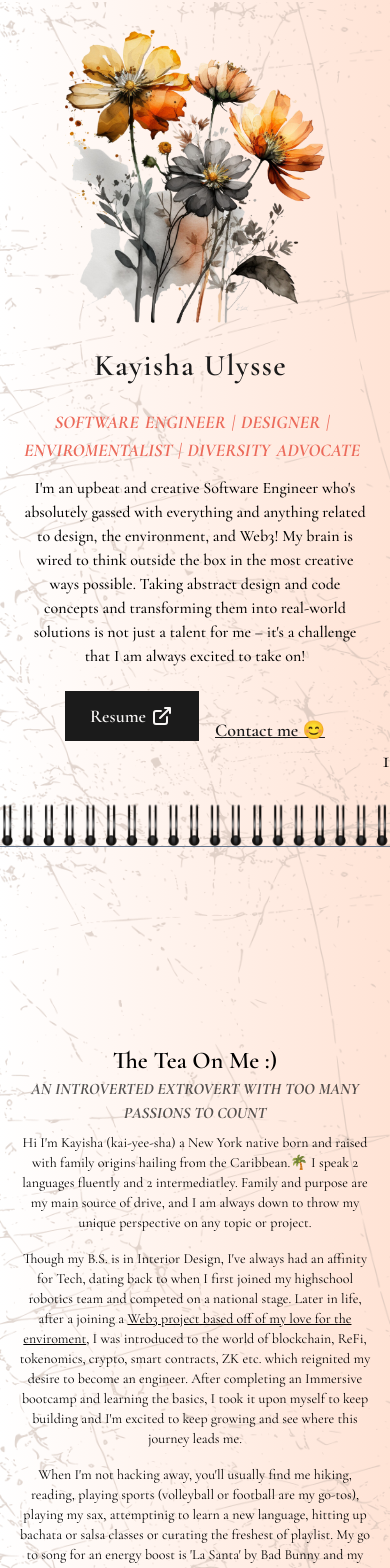
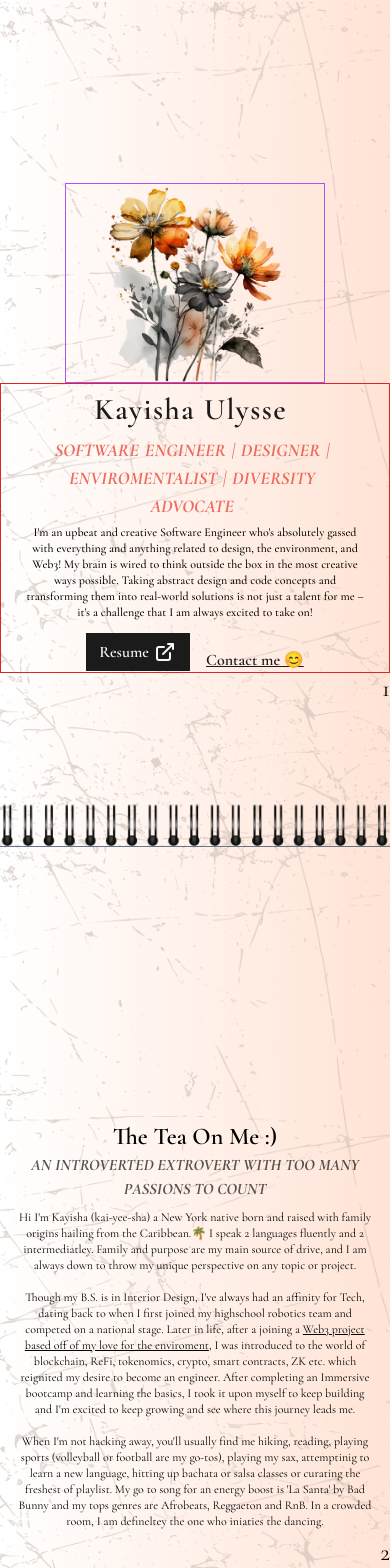
Before and after one commit to kayishau/23_portfolio, a React (Create React App) app: page / in a window 390 px wide. Shown: the part 80-1648 px from the top of the page. Built offline with nearby package versions, Linux system fonts and the light colour scheme; a web font is replaced by a local one.

Commit message:
more sizing and marginal updates in sections

```diff
--- a/src/sections/About.js
+++ b/src/sections/About.js
@@ -19,14 +19,14 @@ const About = () => {
           <h2 className="text-md xl:text-xl font-cg italic font-bold uppercase text-center text-dark/75">
            An introverted extrovert with too many passions to count
           </h2>
-          <p className="text-sm xl:text-base my-2 xl:my-4 md:pr-8 font-cg text-center lg:text-left">
+          <p className="text-xs tablet:text-sm xl:text-base my-2 xl:my-4 md:pr-8 font-cg text-center lg:text-left">
            Hi I'm Kayisha (kai-yee-sha) a <span>New York native </span>born and raised with family origins hailing from the Caribbean.🌴 I speak 2 languages fluently and 2 intermediatley. Family and purpose are my main source of drive, and I am always down to throw my unique perspective on any topic or project.
           </p>
-          <p className="text-sm  xl:text-base my-2 xl:my-4 md:pr-8 font-cg text-center lg:text-left">
+          <p className="text-xs tablet:text-sm xl:text-base my-2 xl:my-4 md:pr-8 font-cg text-center lg:text-left">
           Though my B.S. is in Interior Design, I've always had an affinity for Tech, dating back to when I first joined my highschool robotics team and competed on a national stage. Later in life, after a joining a <span><a href="https://twitter.com/litter_token?ref_src=twsrc%5Egoogle%7Ctwcamp%5Eserp%7Ctwgr%5Eauthor" target={"_blank"} rel="noreferrer" className="underline">Web3 project based off of my love for the enviroment</a>, I was introduced to the world of blockchain, ReFi, tokenomics, crypto, smart contracts, ZK etc. which reignited my desire to become an engineer.</span> After completing an Immersive bootcamp and learning the basics, I took it upon myself to keep building and I'm excited to keep growing and see where this journey leads me.
           </p>
 
-          <p className="text-sm  xl:text-base my-2 xl:my-4 md:pr-8 font-cg text-center lg:text-left">
+          <p className="text-xs tablet:text-sm xl:text-base my-2 xl:my-4 md:pr-8 font-cg text-center lg:text-left">
             When I'm not hacking away, you'll usually find me hiking, reading, playing sports (volleyball or football are my go-tos), playing my sax, attemptinig to learn a new language, hitting up bachata or salsa classes or curating the freshest of playlist. My go to song for an energy boost is 'La Santa' by Bad Bunny and my tops genres are Afrobeats, Reggaeton and RnB. In a crowded room, I am defineltey the one who iniaties the dancing.
           </p>
 
--- a/src/sections/Contact.js
+++ b/src/sections/Contact.js
@@ -16,8 +16,8 @@ const Contact = () => {
           }}
         >
           <div className="flex flex-col w-full tablet:w-1/2 gap-4 mx-5 px-12 text-center mt-20 tablet:mt-0">
-            <h2 className="font-cg text-2xl lg:text-3xl xl:text-4xl font-extrabold tablet:mb-3">Get In touch :)</h2>
-            <p className="text-sm xl:text-lg font-cg text-center tablet:text-left tablet:mb-3 self-end">
+            <h2 className="font-cg text-2xl lg:text-3xl xl:text-4xl font-extrabold tablet:mb-3">Get in touch :)</h2>
+            <p className="text-xs tablet:text-sm xl:text-lg font-cg text-center tablet:text-left tablet:mb-3 self-end">
               If you have a project in mind, general questions, book/resource
               recomendations or want to connect about anything Dev, Web3 or
               design related, please reach out! Always down to meet new people,
--- a/src/sections/Home.js
+++ b/src/sections/Home.js
@@ -13,7 +13,7 @@ const Home = () => {
         className="flex items-center justify-center w-full min-h-screen border-b-1 border-slate-500"
       >
           <div className="flex flex-col lg:flex-row items-center w-full justify-center min-h-full">
-            <div className="flex w-2/3 lg:w-2/5 h-[300px] md:h-[500px] lg:h-[600px] xl:h-[750px] "
+            <div className="flex mt-10 w-2/3 lg:w-2/5 h-[200px] tablet:h-[250px] md:h-[500px] lg:h-[600px] xl:h-[750px] border border-purple-500"
               style={{
                 backgroundImage: "url(/img/flowerFixed.png)",
                 backgroundSize: "contain",
@@ -24,21 +24,21 @@ const Home = () => {
             >
             </div>
 
-            <div className="w-full lg:w-1/2 px-6 lg:px-2 flex flex-col items-center justify-center">
+            <div className="w-full lg:w-1/2 px-6 lg:px-2 flex flex-col items-center justify-center border border-red-600">
               <AnimatedText
                 text="Kayisha Ulysse"
-                className="my-4 lg:my-5 font-cg font-bold tracking-wider"
+                className="tablet:my-1 md:my-4 lg:my-5 font-cg font-bold tracking-wider"
               />
               <AnimatedTextWord text="SOFTWARE ENGINEER | DESIGNER | ENVIROMENTALIST | DIVERSITY ADVOCATE" />
 
-              <p className="my-3 lg:my-5 xl:my-7 text-base text-center lg:text-left font-cg font-medium lg:text-lg xl:text-xl">
+              <p className="text-xs my-1 tablet:my-3 lg:my-5 xl:my-7 text-center lg:text-left font-cg font-medium tablet:text-base lg:text-lg xl:text-xl">
               I'm an upbeat and creative Software Engineer who's absolutely gassed with everything and anything related to design, the environment, and Web3! My brain is wired to think outside the box in the most creative ways possible. Taking abstract design and code concepts and transforming them into real-world solutions is not just a talent for me – it's a challenge that I am always excited to take on!
               </p>
               <div className="flex items-center lg:self-start mt-2">
                 <a
                   href="https://docs.google.com/document/d/1rZi9xU_hVfBiaTgdPBseuPRhPdYhjP4y4fhEpJrGEoQ/edit?usp=sharing"
                   target={"_blank"}
-                  className="flex items-center bg-dark text-light font-cg p-2.5 px-6 text-lg font-semibold hover:bg-light hover:text-dark border border-solid border-transparent hover:border-dark"
+                  className="flex items-center bg-dark text-light font-cg p-1.5 px-3 tablet:p-2.5 tablet:px-6 text-base tablet:text-lg font-semibold hover:bg-light hover:text-dark border border-solid border-transparent hover:border-dark"
                 >
                   Resume <LinkArrow className={"w-6 ml-1"} />
                 </a>
@@ -46,13 +46,13 @@ const Home = () => {
                   href="mailto:ulyssekayisha@gmail.com"
                   target={"_blank"}
                   rel="noreferrer"
-                  className="ml-4 text-lg mt-7 text-dark font-cg font-extrabold underline"
+                  className="ml-4 text-base tablet:text-lg mt-4 text-dark font-cg font-extrabold underline"
                 >
                   <span>Contact me 😊</span>
                 </a>
               </div>
             </div>
-            <div className="self-end pb-12">
+            <div className="self-end md:pb-12">
           <h1 className="font-cg text-black text-2xl">1</h1>
         </div>
           </div>
```
Also changed, not shown: src/sections/Skills.js (+28 -28 lines).
